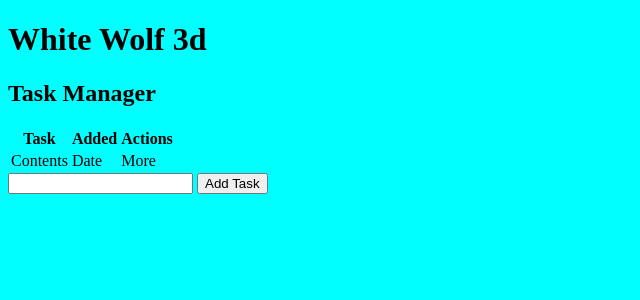
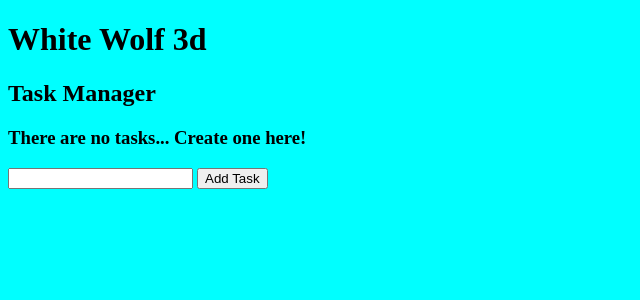
Before and after one commit to blaine0406/Flask-ToDo-App, a Flask app: page / in a window 1280 px wide. Shown: the top 300 px of the page, without its empty margins (0-640 px from the left). Run offline with Flask 3, Linux system fonts and the light colour scheme; style sheets or scripts are compiled from the project's sources.

Commit message:
New Task
Added Jinja to the index file to populate content, creation time and 2 buttons (Delete and Update). Added if statement to added task and see current tasks. Adde redirect and request to imports.

```diff
--- a/app.py
+++ b/app.py
@@ -1,5 +1,5 @@
 # Imports
-from flask import Flask, render_template
+from flask import Flask, render_template, redirect, request
 from flask_scss import Scss
 from flask_sqlalchemy import SQLAlchemy
 from datetime import datetime
@@ -8,7 +8,7 @@ from datetime import datetime
 app = Flask(__name__)
 Scss(app)
 
-
+# Configure the DB
 app.config["SQLALCHEMY_DATABASE_URI"] = "sqlite:///project.db"
 db = SQLAlchemy(app)
 
@@ -16,20 +16,35 @@ db = SQLAlchemy(app)
 class MyTask(db.Model):
     id = db.Column(db.Integer, primary_key=True)
     content = db.Column(db.String(100), nullable=False)
-    complete = db.Column(db.Integer, default=0)
+    complete = db.Column(db.Boolean, default=False)
     created = db.Column(db.DateTime, default=datetime.utcnow)
 
     def __repr__(self) -> str:
         return f"Task {self.id}"
 
-
-@app.route('/')
+### Routes
+# Homepage
+@app.route('/', methods=["POST","GET"])
 def index():
-    return render_template("index.html")
+    # Add a task
+    if request.method == "POST":
+        current_task = request.form['content']
+        new_task = MyTask(content=current_task)
+        try:
+            db.session.add(new_task)
+            db.session.commit()
+            return redirect("/")
+        except Exception as e:
+            print(f"ERROR:{e}")
+            return f"ERROR:{e}"
+    # See all current tasks
+    else:
+        tasks = MyTask.query.order_by(MyTask.created).all()
+        return render_template("index.html", tasks=tasks)
 
 
 
-
+# Runner and debugger
 if __name__ in "__main__":
     with app.app_context():
         db.create_all()
--- a/templates/index.html
+++ b/templates/index.html
@@ -8,18 +8,28 @@
 <div class="content">
         <h1>White Wolf 3d</h1>
         <h2>Task Manager</h2>
+        {% if task | length < 1%}
+        <h3>There are no tasks... Create one here!</h3>
+        {% else %}
         <table>
             <tr>
                 <th>Task</th>
                 <th>Added</th>
                 <th>Actions</th>
             </tr>
+            {% for task in tasks %}
             <tr>
-                <td>Contents</td>
-                <td>Date</td>
-                <td>More</td>
+                <td>{{task.content}}</td>
+                <td>{{task.created.strftime("%Y-%m-%d")}}</td>
+                <td>
+                    <a href="/delete/{{task.id}}">Delete</a>
+                    <br>
+                    <a href="/update/{{task.id}}">Edit</a>
+                </td>
             </tr>
+            {% endfor %}
         </table>
+        {% endif %}
         <form action="">
             <input type="text" name="content" id="content">
             <input type="submit" value="Add Task" id="btn_add">
```
